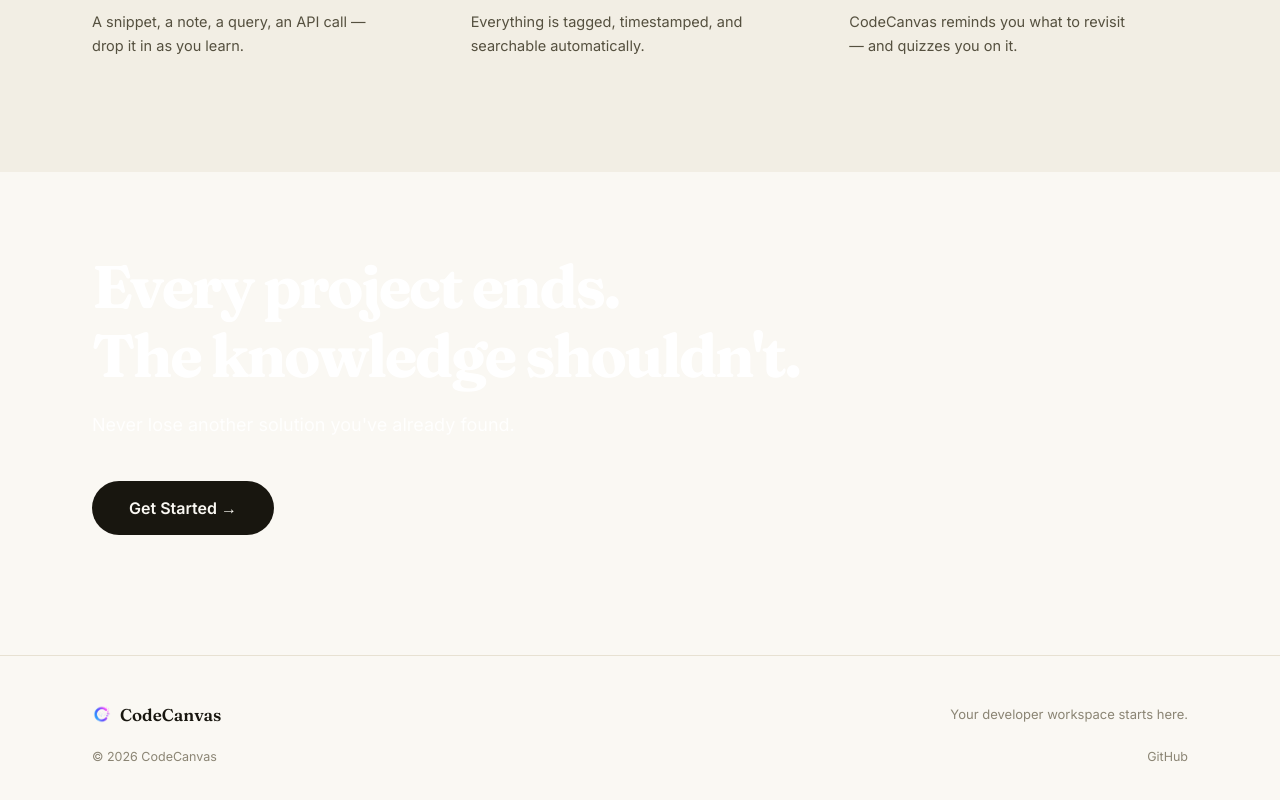
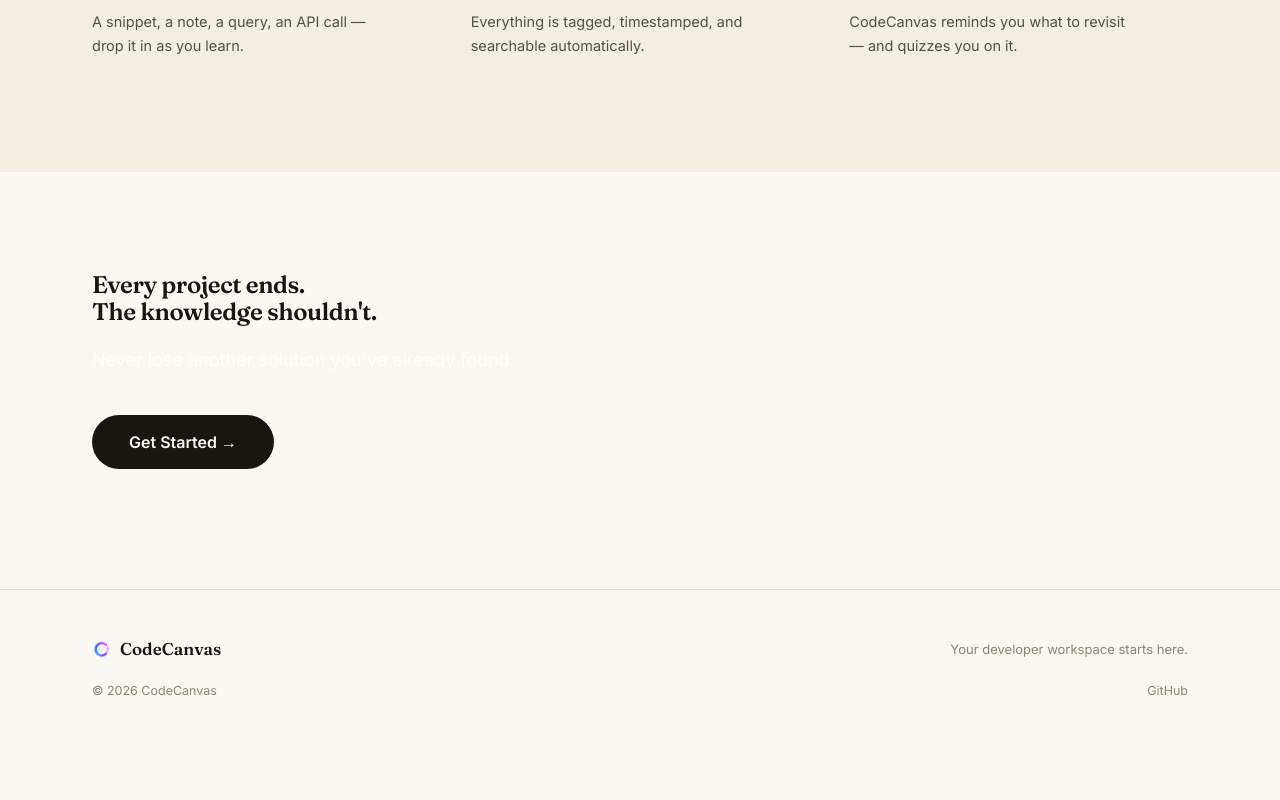
Before and after one commit to harshalpatil-10/codecanvas-frontend, a React (Vite) app: page / in a window 1280 px wide. Shown: the part 2797-3597 px from the top of the page. After the commit the page ends 3531 px from the top, so only its background shows below. Built offline with nearby package versions, Linux system fonts and the light colour scheme; no server answers.

Commit message:
Update CTASection.module.css

```diff
--- a/src/components/landing/CTASection.module.css
+++ b/src/components/landing/CTASection.module.css
@@ -16,13 +16,7 @@
 }*/
 
 .heading {
-  max-width: 760px;
-  margin: 0 0 20px;
-  font-size: clamp(42px, 5vw, 60px);
-  font-weight: 700;
-  line-height: 1.15;
-  letter-spacing: -0.04em;
-  color: #fff;
+  color: var(--text);
 }
 
 .sub {
```
